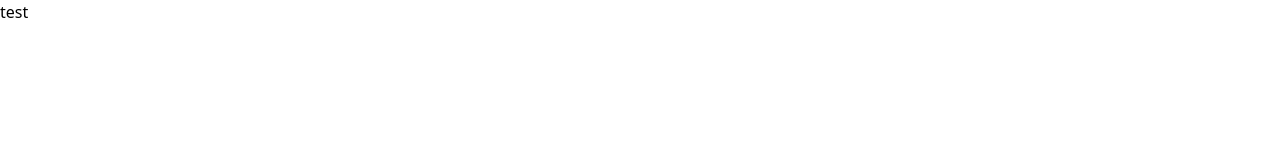
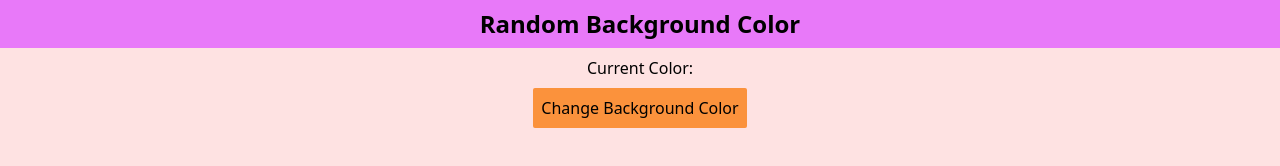
Before and after one commit to devangmalhotra/colour-changing-page, a website: page index.html in a window 1280 px wide. Drawn offline with Linux system fonts and the light colour scheme.

Commit message:
updated html

```diff
--- a/index.html
+++ b/index.html
@@ -6,8 +6,16 @@
     <title>Color Changer</title>
     <link rel="stylesheet" href="css/style.css">
 </head>
-<body style="font-family: system-ui, -apple-system, BlinkMacSystemFont, 'Segoe UI', Roboto, Oxygen, Ubuntu, Cantarell, 'Open Sans', 'Helvetica Neue', sans-serif; margin: 0; padding: 0">
-    <h1 class="font-">test</h1>
+<body style="font-family: system-ui, -apple-system, BlinkMacSystemFont, 'Segoe UI', Roboto, Oxygen, Ubuntu, Cantarell, 'Open Sans', 'Helvetica Neue', sans-serif; margin: 0; padding: 0" class="bg-red-100">
+    <div id="title-container" class="bg-fuchsia-400 p-2">
+        <h1 class="text-center text-2xl font-bold">Random Background Color</h1>
+    </div>
+    <div id="content">
+        <h2 class="text-center p-2">Current Color:</h2>
+        <div id="button-container" class="flex items-center justify-center">
+            <button id="button1" type="button" class="bg-orange-400 rounded-sm p-2">Change Background Color</button>
+        </div>
+    </div>
     <script src="script.js"></script>
 </body>
 </html>
--- a/script.js
+++ b/script.js
@@ -0,0 +1,2 @@
+button1 = document.querySelector('#button1');
+button1.onclick = changeColor;
```
Also changed, not shown: css/style.css.
